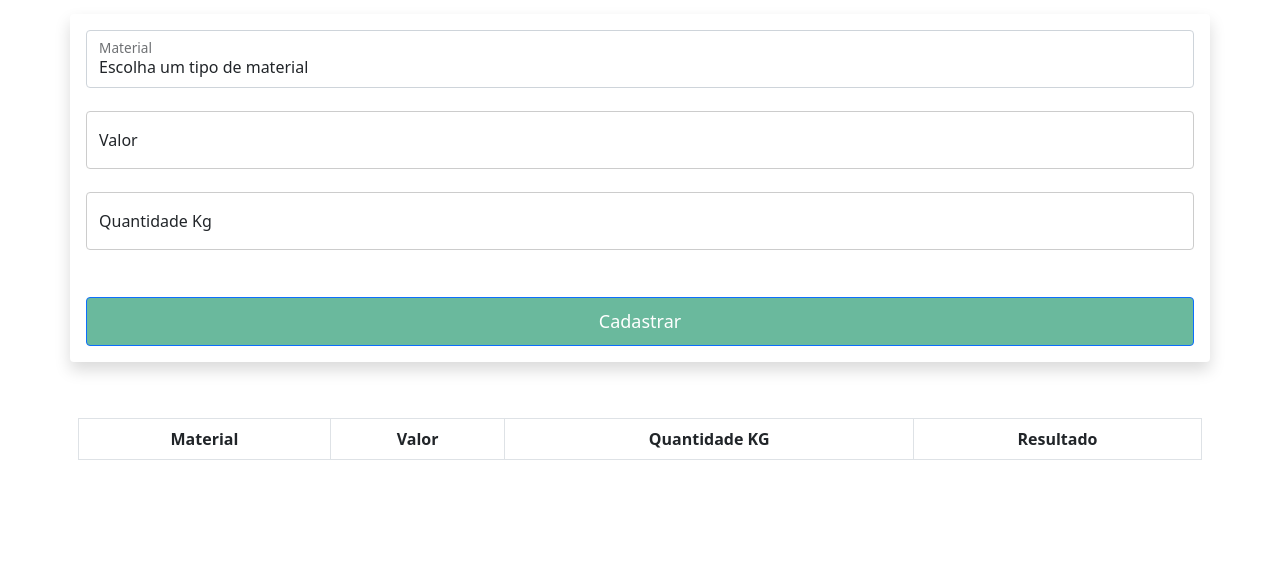
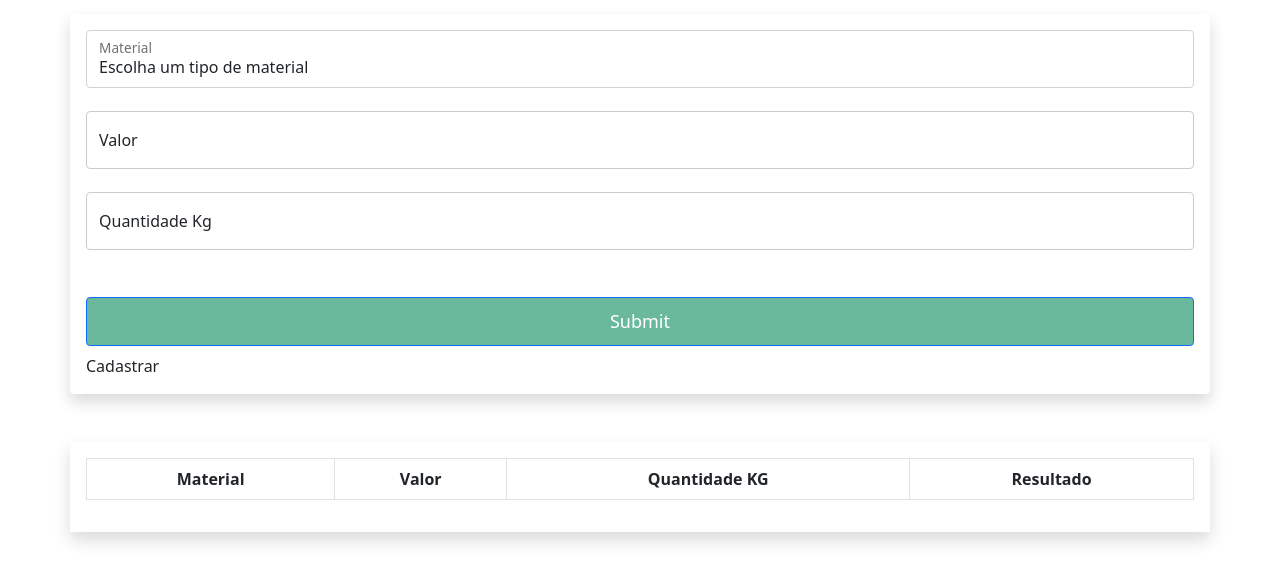
Before and after one commit to Mina-De-Aco/novoProjeto, a website: page cadastrar-produtos/index.html in a window 1280 px wide. Shown: the part 93-676 px from the top of the page. Drawn offline with nearby package versions, Linux system fonts and the light colour scheme.

Commit message:
ProdutosCSS

```diff
--- a/cadastrar-produtos/index.html
+++ b/cadastrar-produtos/index.html
@@ -1,16 +1,21 @@
 <!DOCTYPE html>
 <html lang="pt-br">
+
 <head>
     <meta charset="UTF-8">
     <meta name="viewport" content="width=device-width, initial-scale=1.0">
-    <link href="https://cdn.jsdelivr.net/npm/bootstrap@5.0.2/dist/css/bootstrap.min.css" rel="stylesheet" integrity="sha384-EVSTQN3/azprG1Anm3QDgpJLIm9Nao0Yz1ztcQTwFspd3yD65VohhpuuCOmLASjC" crossorigin="anonymous">
+    <link href="https://cdn.jsdelivr.net/npm/bootstrap@5.0.2/dist/css/bootstrap.min.css" rel="stylesheet"
+        integrity="sha384-EVSTQN3/azprG1Anm3QDgpJLIm9Nao0Yz1ztcQTwFspd3yD65VohhpuuCOmLASjC" crossorigin="anonymous">
     <link rel="stylesheet" href="style.css">
     <title>Cadastrar produto</title>
 </head>
+
 <body>
     <div class="container-fluid">
         <h1 class="display-4 text-center">Cadastrar Material</h1>
-        <div class="container shadow p-3 mb-5 bg-white rounded gap-2 d-flex flex-column justify-content-around bd-highlight p-2">
+        <form id="form">
+            <div
+                class="container shadow p-3 mb-5 bg-white rounded gap-2 d-flex flex-column justify-content-around bd-highlight p-2">
                 <div class="form-floating">
                     <select id="produto" class="form-control" placeholder="Nome do Produto" required>
                         <option value="" hidden>Escolha um tipo de material</option>
@@ -26,13 +31,17 @@
                     <label for="valor">Valor</label>
                 </div>
                 <div class="form-floating">
-                <input type="number" step="0.1" id="quantidade" class="form-control" placeholder="Quantidade" required>
+                    <input type="number" step="0.1" id="quantidade" class="form-control" placeholder="Quantidade"
+                        required>
                     <label for="quantidade">Quantidade Kg</label>
                 </div>
                 <p id="errorMessage" class="text-danger"></p>
-            <button class="btn btn-primary" id="btn-cadastrar" type="button" style="background-color: #6ab99d;">Cadastrar</button>
+                <input type="submit" class="btn btn-primary" id="btn-cadastrar" style="background-color: #6ab99d;">Cadastrar</input>
             </div>
-        <div class="container d-flex flex-column justify-content-center mt-5 bg-white p-2">
+        </form>
+
+
+        <div class="container d-flex flex-column justify-content-center mt-5 shadow p-3 bg-white p-2">
             <div class="d-flex justify-content-center">
                 <table class="table table-bordered">
                     <thead>
@@ -50,7 +59,10 @@
             </div>
         </div>
     </div>
-    <script src="https://cdn.jsdelivr.net/npm/bootstrap@5.0.2/dist/js/bootstrap.bundle.min.js" integrity="sha384-MrcW6ZMFYlzcLA8Nl+NtUVF0sA7MsXsP1UyJoMp4YLEuNSfAP+JcXn/tWtIaxVXM" crossorigin="anonymous"></script>
+    <script src="https://cdn.jsdelivr.net/npm/bootstrap@5.0.2/dist/js/bootstrap.bundle.min.js"
+        integrity="sha384-MrcW6ZMFYlzcLA8Nl+NtUVF0sA7MsXsP1UyJoMp4YLEuNSfAP+JcXn/tWtIaxVXM"
+        crossorigin="anonymous"></script>
     <script src="js/registrar.js"></script>
 </body>
+
 </html>
--- a/cadastrar-produtos/js/registrar.js
+++ b/cadastrar-produtos/js/registrar.js
@@ -1,11 +1,12 @@
 const produto = document.getElementById("produto");
 const valor = document.getElementById("valor");
 const quantidade = document.getElementById("quantidade");
-const botao = document.getElementById("btn-cadastrar");
+const form = document.getElementById("form");
 const listar_cadastros = document.getElementById("listar_cadastrados");
 const pErro = document.getElementById("errorMessage");
 
-botao.addEventListener("click", function () {
+form.addEventListener("submit", function (e) {
+    e.preventDefault()
     if (produto.value == "" || valor.value == "" || quantidade.value == "") {
         pErro.textContent = "Por favor, preencha todos os campos antes de continuar.";
         return
```
Also changed, not shown: index.html (+1 -0 lines). Lines whose indentation alone changed are shown as unchanged.
